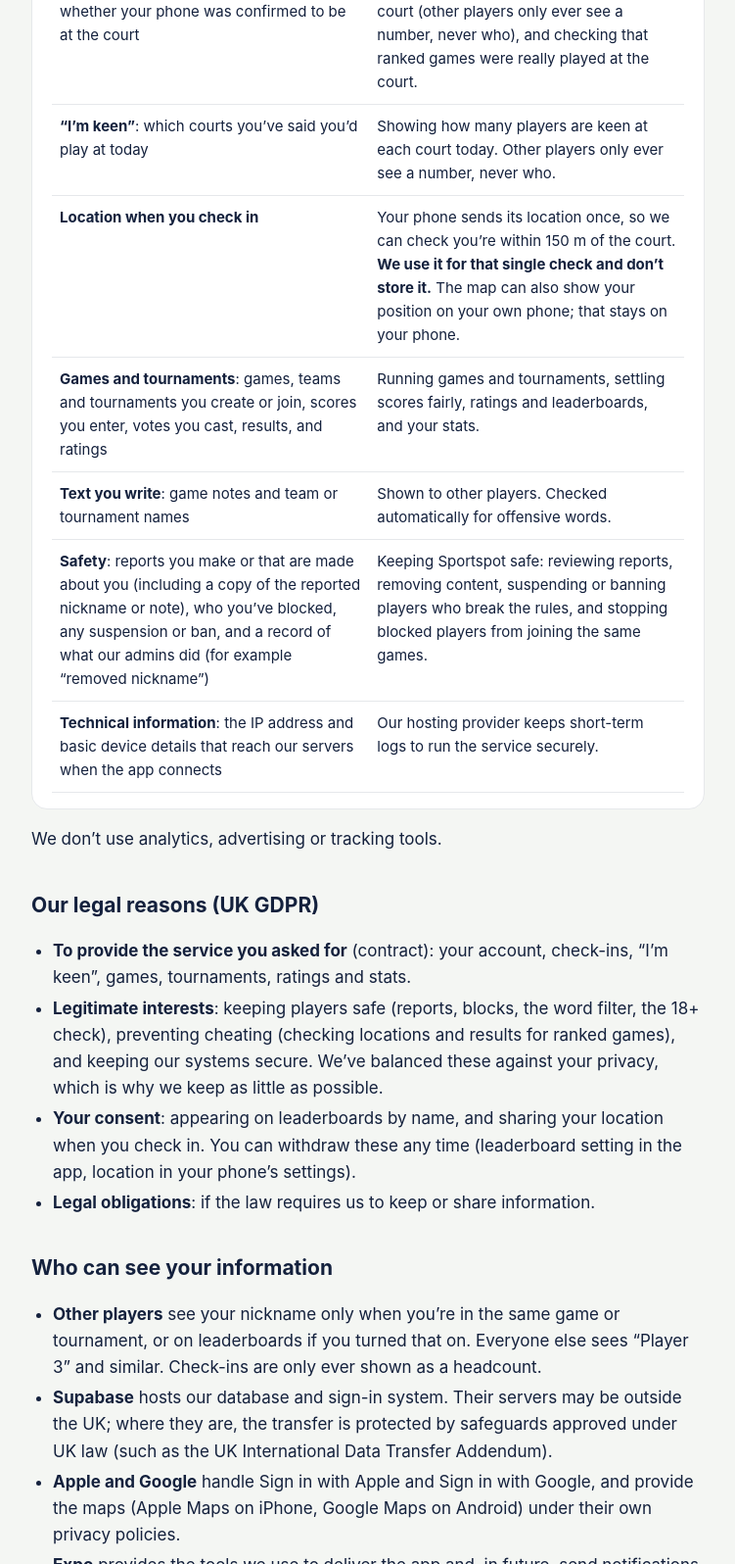
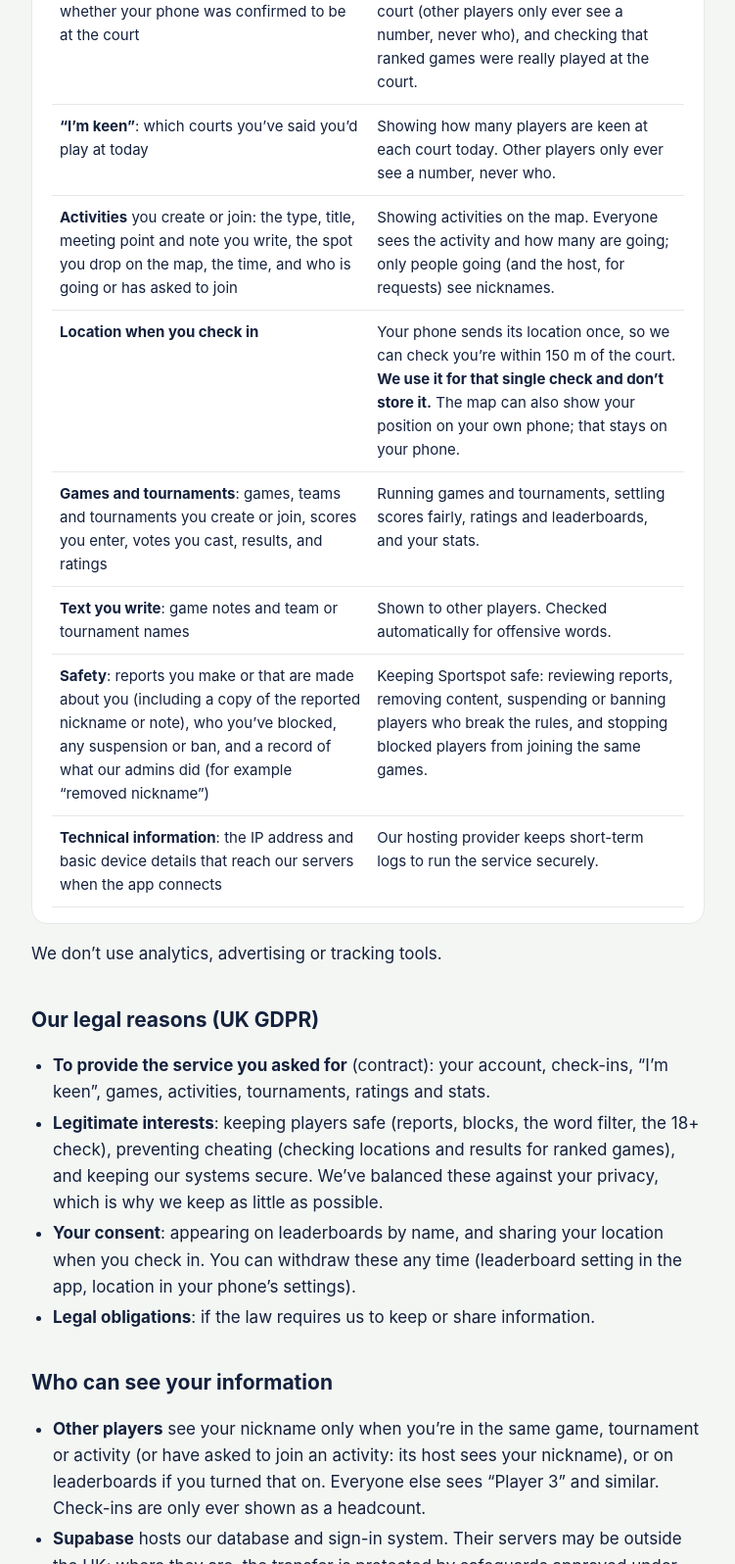
Before and after one commit to Chillingbruhh/sportspot-site, a plain HTML site: page privacy.html in a window 1280 px wide. Shown: the part 1204-2800 px from the top of the page at 98% size, without its empty margins (264-1015 px from the left). Drawn offline with Linux system fonts and the light colour scheme.

Commit message:
Add custom activities (activities.sql): hold the map to drop a pin, join or ask to join
- activities + activity_members, create/list/detail/join/answer/leave/cancel/report/block
- Map long-press opens New activity; blue rounded-square pins; Activities dock button
- Host accepts/declines requests; admins can remove; bans remove upcoming activities
- Privacy policy, CLAUDE.md and e2e test (224 checks) updated

Co-Authored-By: Claude Opus 5.5 <noreply@anthropic.com>

```diff
--- a/privacy.html
+++ b/privacy.html
@@ -11,7 +11,7 @@
 <header><div class="logo">S</div><a href="./">Sportspot</a></header>
 
 <h1>Privacy Policy</h1>
-<p class="updated">Last updated: 4 November 2026</p>
+<p class="updated">Last updated: 8 November 2026</p>
 
 <p>Sportspot helps people find sports courts, see how busy they are, and organise pickup games
 and tournaments. This policy explains what information we collect, why, who we share it with,
@@ -48,6 +48,10 @@ controller for your information. Contact us at
 <tr><td><strong>“I’m keen”</strong>: which courts you’ve said you’d play at today</td>
     <td>Showing how many players are keen at each court today. Other players only ever see a
         number, never who.</td></tr>
+<tr><td><strong>Activities</strong> you create or join: the type, title, meeting point and
+        note you write, the spot you drop on the map, the time, and who is going or has asked to join</td>
+    <td>Showing activities on the map. Everyone sees the activity and how many are going; only
+        people going (and the host, for requests) see nicknames.</td></tr>
 <tr><td><strong>Location when you check in</strong></td>
     <td>Your phone sends its location once, so we can check you’re within 150 m of the court.
         <strong>We use it for that single check and don’t store it.</strong> The map can also show
@@ -74,7 +78,7 @@ controller for your information. Contact us at
 <h2>Our legal reasons (UK GDPR)</h2>
 <ul>
 <li><strong>To provide the service you asked for</strong> (contract): your account, check-ins, “I’m keen”,
-    games, tournaments, ratings and stats.</li>
+    games, activities, tournaments, ratings and stats.</li>
 <li><strong>Legitimate interests</strong>: keeping players safe (reports, blocks, the word filter,
     the 18+ check), preventing cheating (checking locations and results for ranked games), and
     keeping our systems secure. We’ve balanced these against your privacy, which is why we keep
@@ -87,8 +91,9 @@ controller for your information. Contact us at
 
 <h2>Who can see your information</h2>
 <ul>
-<li><strong>Other players</strong> see your nickname only when you’re in the same game or
-    tournament, or on leaderboards if you turned that on. Everyone else sees “Player 3” and
+<li><strong>Other players</strong> see your nickname only when you’re in the same game,
+    tournament or activity (or have asked to join an activity: its host sees your nickname),
+    or on leaderboards if you turned that on. Everyone else sees “Player 3” and
     similar. Check-ins are only ever shown as a headcount.</li>
 <li><strong>Supabase</strong> hosts our database and sign-in system. Their servers may be outside
     the UK; where they are, the transfer is protected by safeguards approved under UK law (such
@@ -108,6 +113,7 @@ controller for your information. Contact us at
 <li><strong>Your current check-in</strong>: it expires after two and a half hours.</li>
 <li><strong>Check-in history</strong>: 90 days, then deleted automatically.</li>
 <li><strong>“I’m keen”</strong>: for the day you tap it, then deleted.</li>
+<li><strong>Activities</strong>: shown until 3 hours after they start, deleted after 30 days.</li>
 <li><strong>Reports</strong>: as long as needed to deal with them and protect players, normally
     no more than 12 months. When an account is deleted, its link to reports is removed.</li>
 <li><strong>Server logs</strong>: kept for a short period by our hosting provider.</li>
```
